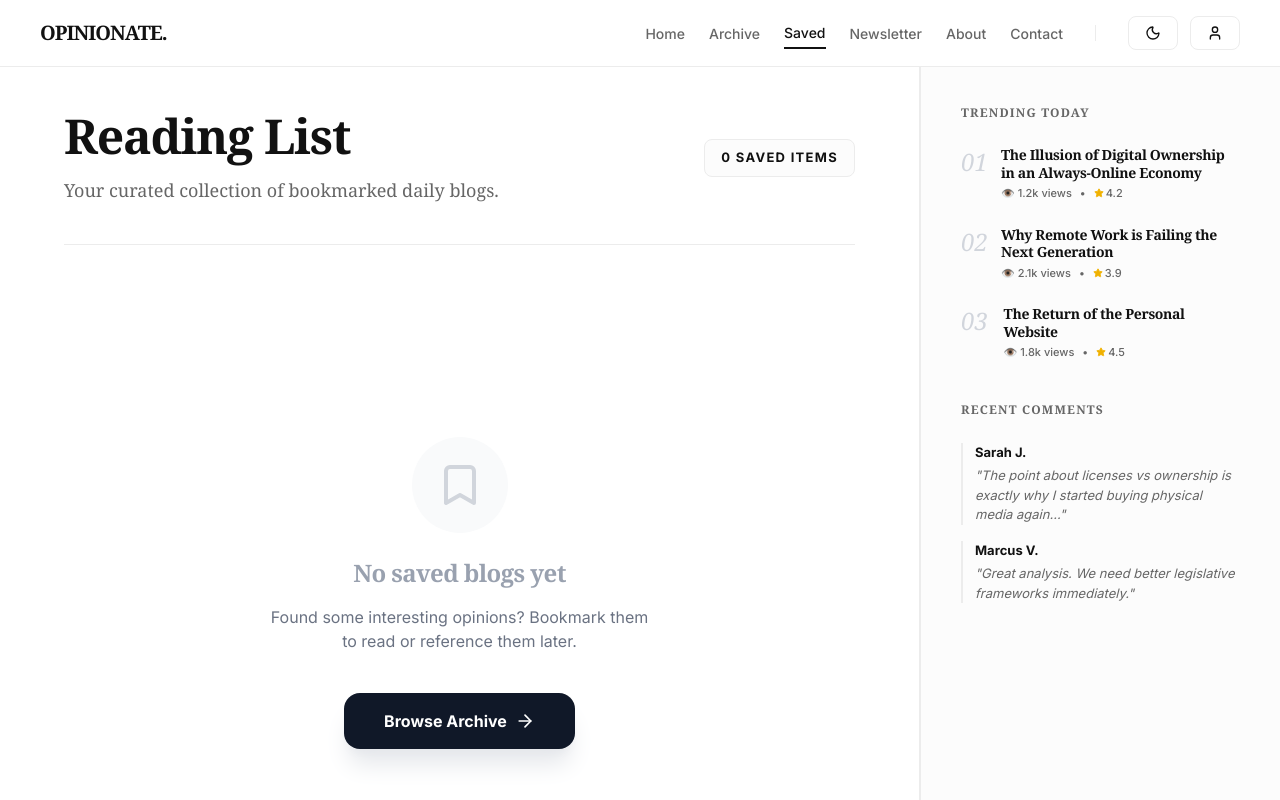
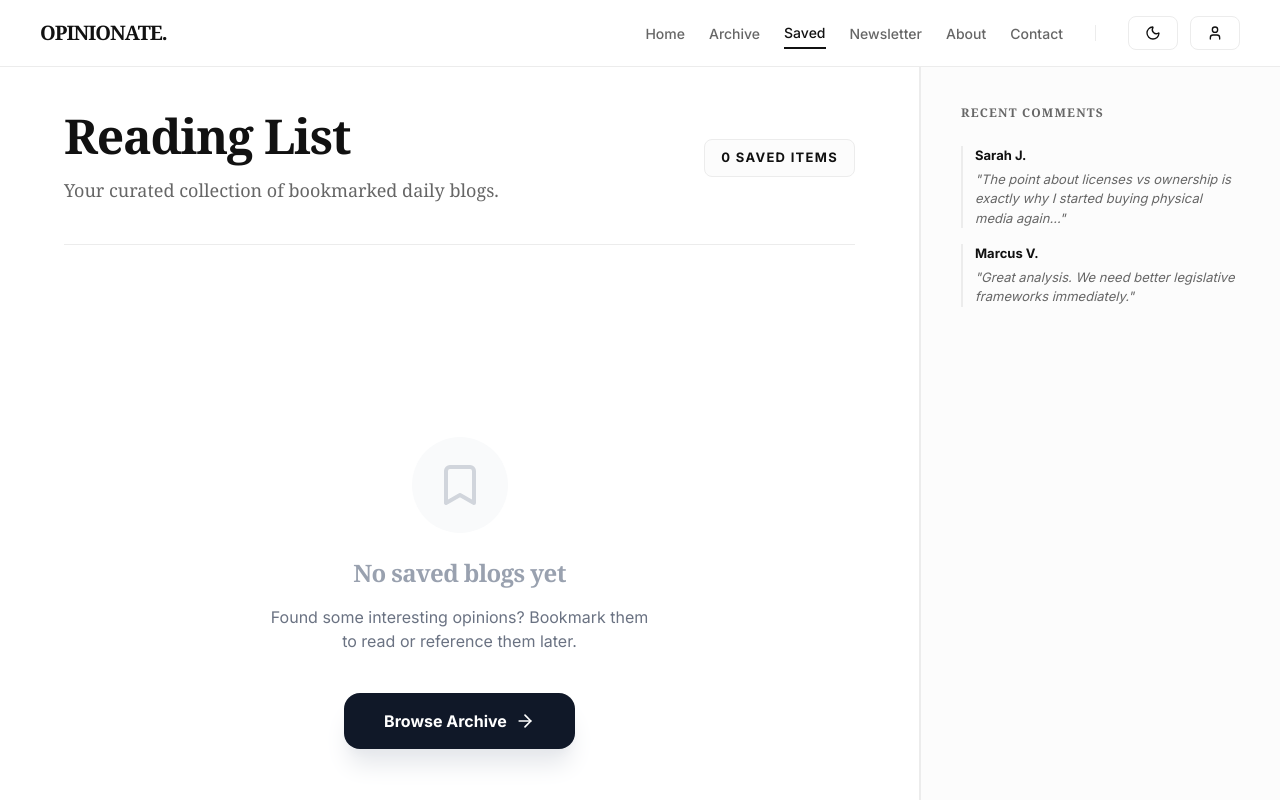
Before and after one commit to catikrajauria-blip/Opinionate, a React (Vite) app: page /saved in a window 1280 px wide. Shown: the top 800 px of the page. Built offline with nearby package versions, Linux system fonts and the light colour scheme.

Commit message:
feat(sidebar): Remove trending articles section
The trending articles section has been removed from the sidebar. This simplifies the UI and reduces complexity, focusing on core content.

```diff
--- a/src/components/Sidebar.tsx
+++ b/src/components/Sidebar.tsx
@@ -1,39 +1,9 @@
 import React from 'react';
 import NewsletterBox from './NewsletterBox';
-import { Star } from 'lucide-react';
 
 export default function Sidebar() {
-  const trending = [
-    { rank: '01', title: 'The Illusion of Digital Ownership in an Always-Online Economy', views: '1.2k', rating: '4.2' },
-    { rank: '02', title: 'Why Remote Work is Failing the Next Generation', views: '2.1k', rating: '3.9' },
-    { rank: '03', title: 'The Return of the Personal Website', views: '1.8k', rating: '4.5' },
-  ];
-
   return (
     <aside className="hidden lg:flex flex-col gap-10 bg-surface p-10 border-l border-border min-h-screen">
-      <div className="sidebar-section">
-        <h4 className="text-[12px] uppercase tracking-widest text-text-secondary font-bold mb-6 flex justify-between items-center">
-          Trending Today
-        </h4>
-        <div className="space-y-6">
-          {trending.map((item) => (
-            <div key={item.rank} className="flex gap-4 group cursor-pointer">
-              <div className="font-serif italic text-2xl text-gray-300 min-w-[24px] group-hover:text-text-primary transition-colors">
-                {item.rank}
-              </div>
-              <div>
-                <h5 className="text-[14px] font-bold leading-tight mb-1 group-hover:underline">{item.title}</h5>
-                <div className="flex items-center gap-2 text-[11px] text-text-secondary font-medium">
-                  <span>👁️ {item.views} views</span>
-                  <span>&bull;</span>
-                  <span className="flex items-center gap-0.5"><Star size={10} className="fill-yellow-500 text-yellow-500" /> {item.rating}</span>
-                </div>
-              </div>
-            </div>
-          ))}
-        </div>
-      </div>
-
       <div className="sidebar-section">
         <h4 className="text-[12px] uppercase tracking-widest text-text-secondary font-bold mb-6">
           Recent Comments
```
